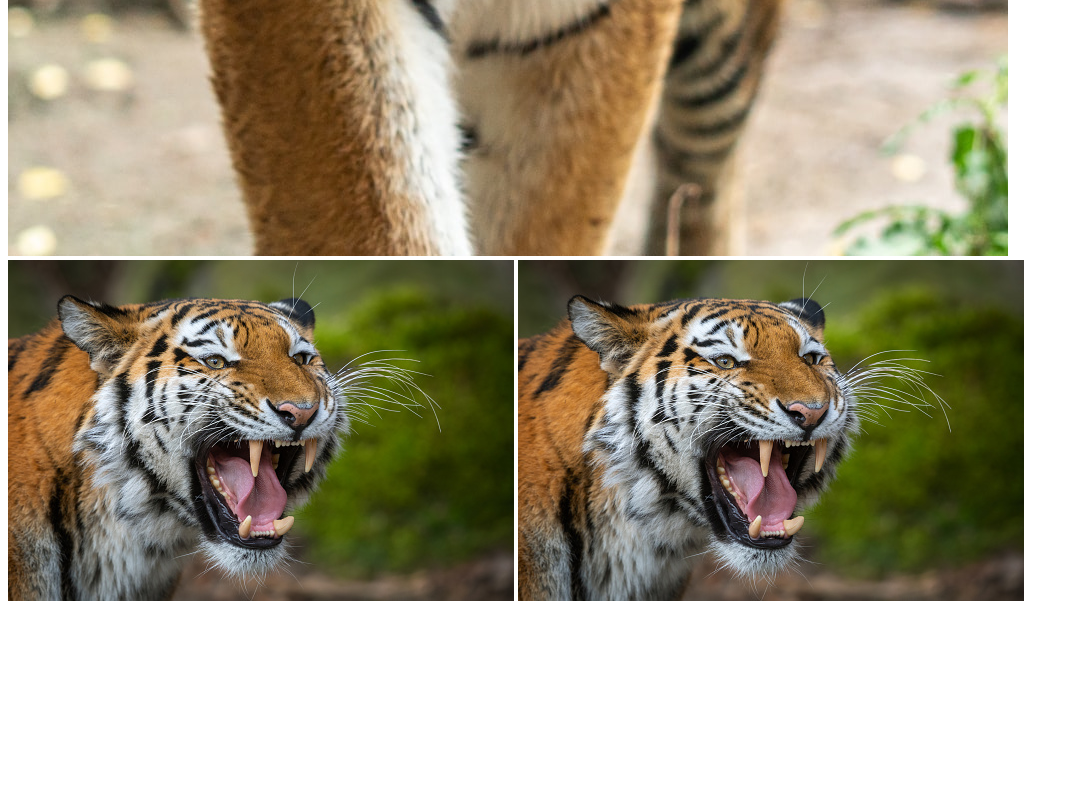
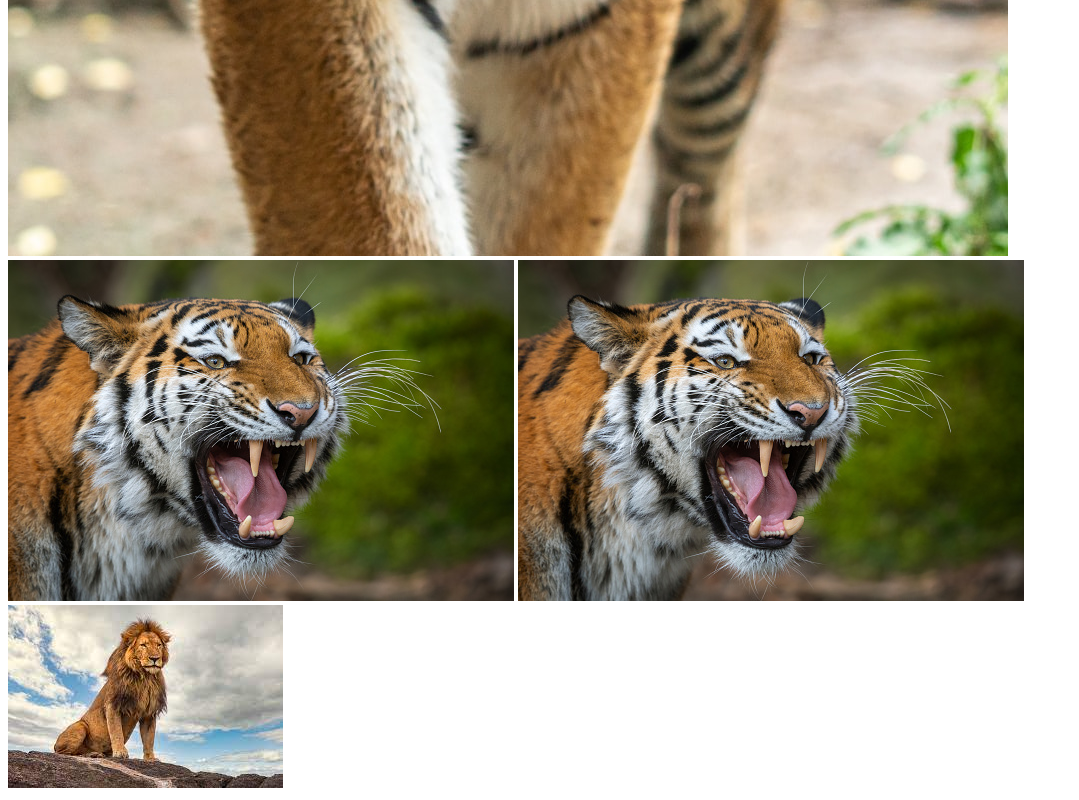
Before and after one commit to tonom71/my-third-repo, a plain HTML site: page index.html in a window 1280 px wide. Shown: the part 1840-2640 px from the top of the page, without its empty margins (0-1079 px from the left). Before the commit the page ends 2453 px from the top, so only its background shows below. Drawn offline with Linux system fonts and the light colour scheme.

Commit message:
lion incerted

```diff
--- a/index.html
+++ b/index.html
@@ -16,5 +16,6 @@
     <img src="photo1.jfif" alt="">
     <img src="photo2.jpg" alt="">
     <img src="photo2.jpg" alt="">
+    <img src="animal/photo3.jfif" alt="">
 </body>
 </html>
```
